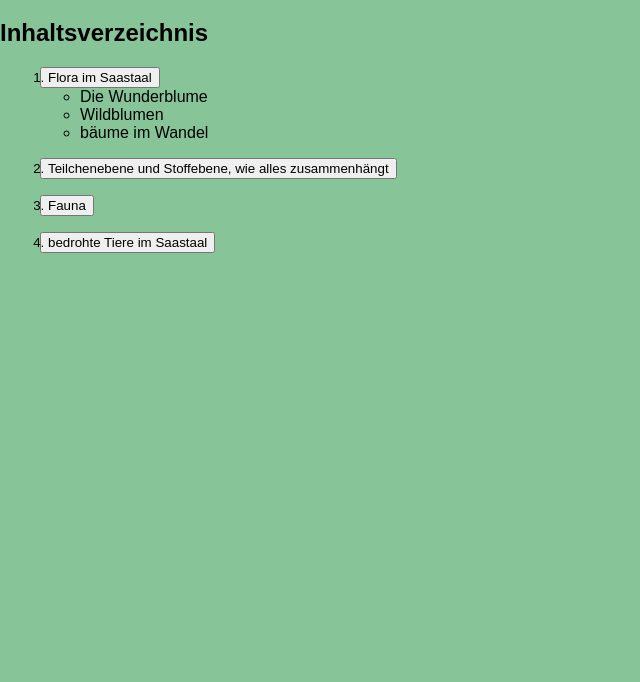
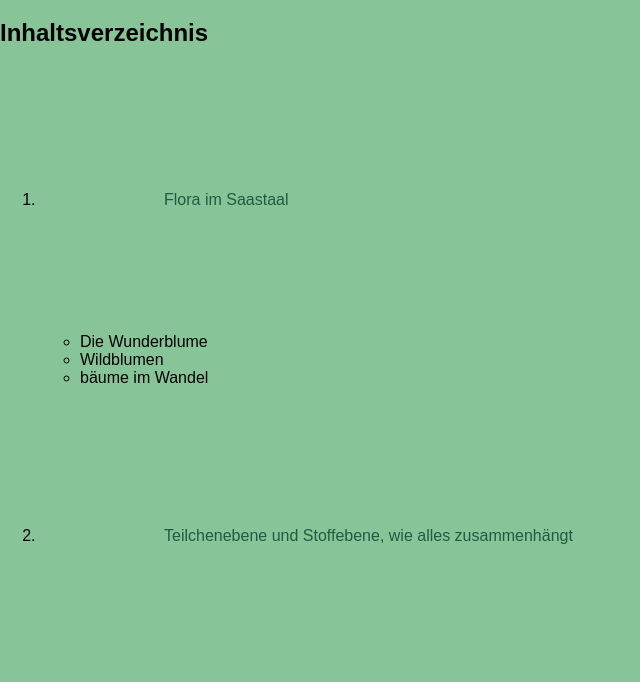
Before and after one commit to gymmu/blogeintrag-e227538, a plain HTML site: page index.html in a window 1280 px wide. Shown: the part 61-743 px from the top of the page, without its empty margins (0-640 px from the left). Drawn offline with Linux system fonts and the light colour scheme.

Commit message:
Buttons weg weil unnütz, angedockte Links mit draufklicken

```diff
--- a/index.html
+++ b/index.html
@@ -21,14 +21,14 @@
   </main>
 
 <ol>
-<button><li><a href=""></a>Flora im Saastaal</li></button>
+  <li><a href="https://www.saas-fee.ch/de/service-informationen/app">Flora im Saastaal</a></li>
         <ul> <li>Die Wunderblume</li>
         <li>Wildblumen</li>
         <li>bäume im Wandel</li>
         </ul>
-<p><button><li>Teilchenebene und Stoffebene, wie alles zusammenhängt</li></button></p>
-<p><button><li>Fauna</li></button></p>
-<button><li>bedrohte Tiere im Saastaal</li></button>
+<p><li><a href="https://www.fmg-brk.de/fachschaften/chemie/grundwissen/m_44">Teilchenebene und Stoffebene, wie alles zusammenhängt</a></li></p>
+<p><li><a href="Fauna">Fauna</a></li></p>
+<li><a href="bedrohte Tiere im Saastaal">bedrohte Tiere im Saastaal</a></li>
 </ol>
 
 
--- a/style.css
+++ b/style.css
@@ -9,3 +9,14 @@ body {
   background-color: rgb(135, 197, 153);
   font-family: sans-serif;
 }
+
+li a {
+display: block;
+color:rgba(19, 75, 53, 0.877);
+padding: 10%;
+text-decoration: double;
+}
+
+li a:hover {
+  color: brown;
+}
```
